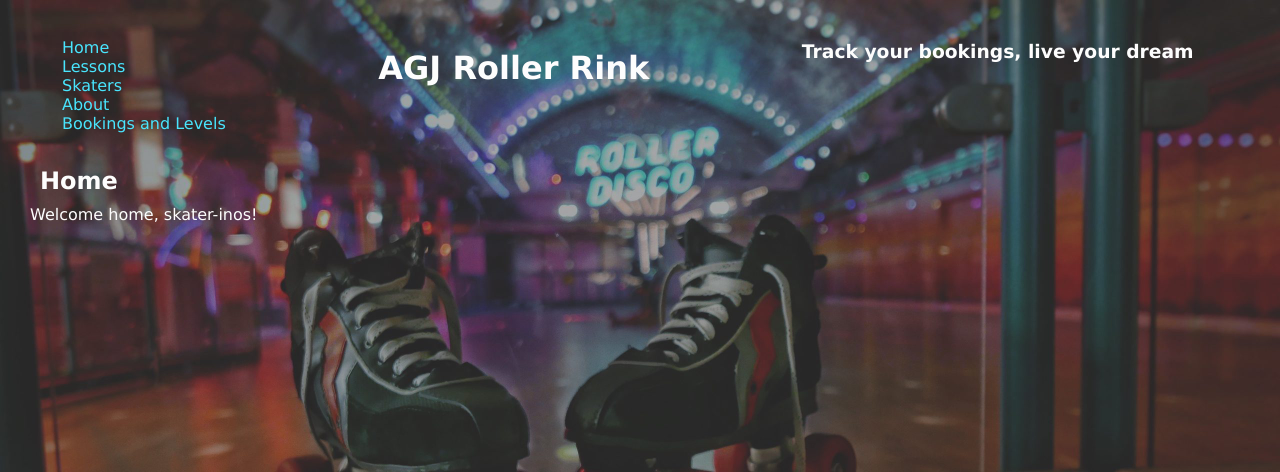
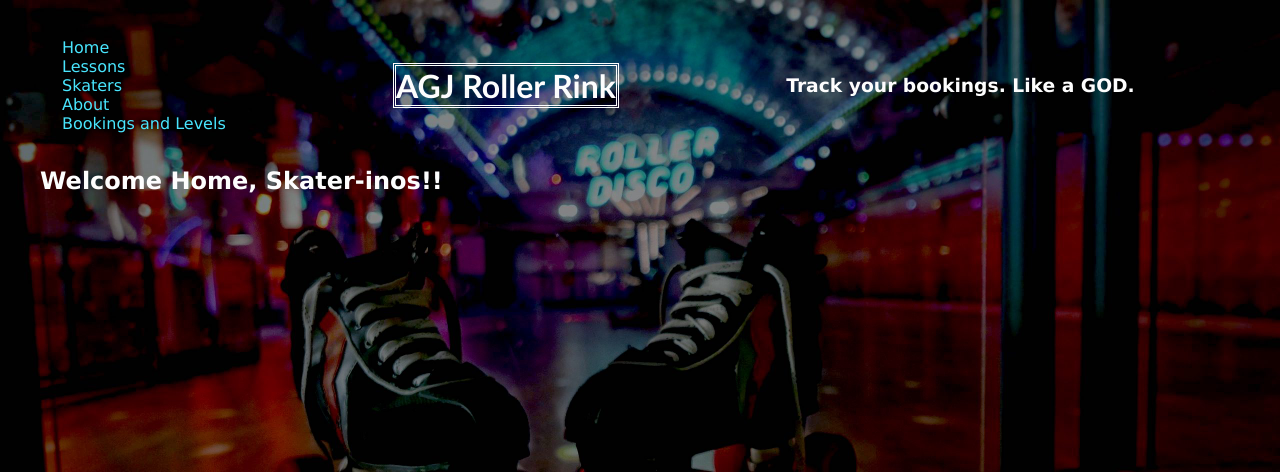
Before and after one commit to alexgjohn/RinkedIn, a Flask app: page / in a window 1280 px wide; the page is wider, and only the part inside the window is pictured. Shown: the top 472 px of that part. Run offline with Flask 3, Linux system fonts and the light colour scheme.

Commit message:
increased visiblity of content

```diff
--- a/roller_rink/static/css/style.css
+++ b/roller_rink/static/css/style.css
@@ -37,7 +37,7 @@
 #header {
     display: flex;
     justify-content: space-between;
-    align-items: flex-start;
+    align-items: center;
 }
 
 #header > h2 {
@@ -69,3 +69,23 @@
     justify-content: space-between;
     padding: 5px;
 }
+
+#level-list-item:hover {
+    background-color: rgb(48, 6, 43);
+    font-weight: 900;
+}
+
+#main-title {
+    font-family:'Gill Sans', 'Gill Sans MT', Calibri, 'Trebuchet MS', sans-serif;
+    border-style: double;
+}
+
+.lesson-name:hover {
+    background-color: rgb(48, 6, 43);
+    font-weight: 900;
+}
+
+.skater-details:hover {
+    background-color: rgb(48, 6, 43);
+    font-weight: 900;
+}
--- a/roller_rink/templates/base.jinja
+++ b/roller_rink/templates/base.jinja
@@ -32,8 +32,8 @@
               </ul>
             </nav>
           </div>
-          <h2>AGJ Roller Rink</h2>
-          <h3>Track your bookings, live your dream</h3>
+          <h2 id="main-title">AGJ Roller Rink</h2>
+          <h3>Track your bookings. Like a GOD.</h3>
         </section>
       <section class="main" id="content">
           {% block content %}
--- a/roller_rink/templates/home.jinja
+++ b/roller_rink/templates/home.jinja
@@ -1,7 +1,6 @@
 {% extends 'base.jinja' %}
 
 {% block content %}
-<h1>Home</h1>
-Welcome home, skater-inos!
+<h1>Welcome Home, Skater-inos!!</h1>
 
 {% endblock %}
--- a/roller_rink/templates/lessons/index.jinja
+++ b/roller_rink/templates/lessons/index.jinja
@@ -5,7 +5,7 @@
 
 {% for lesson in lessons %}
 
-    <p class="lesson_name">
+    <p class="lesson-name">
         <a href="/lessons/{{ lesson.id }}">{{ lesson.name }}</a> &rarr; every {{ lesson.day}}!
     </p>
     <hr>
--- a/roller_rink/templates/skaters/index.jinja
+++ b/roller_rink/templates/skaters/index.jinja
@@ -5,14 +5,14 @@
 
 {% for skater in skaters %}
 {% if skater.premium_member %}
-    <p>
+    <p class="skater-details">
         <b><a href="/skaters/{{ skater.id }}">{{ skater.full_name }}</a>:</b> PREMIUM MEMBER
     </p>
     <hr>
 
 {% else %}
 
-    <p>
+    <p class="skater-details">
         <b><a href="/skaters/{{ skater.id }}">{{ skater.full_name }}</a></b>
     </p>
     <hr>
```
Also changed, not shown: roller_rink/static/images/roller-skates-low-contrast.jpg, roller_rink/static/images/roller-skates-lower-contrast.jpeg (added).
